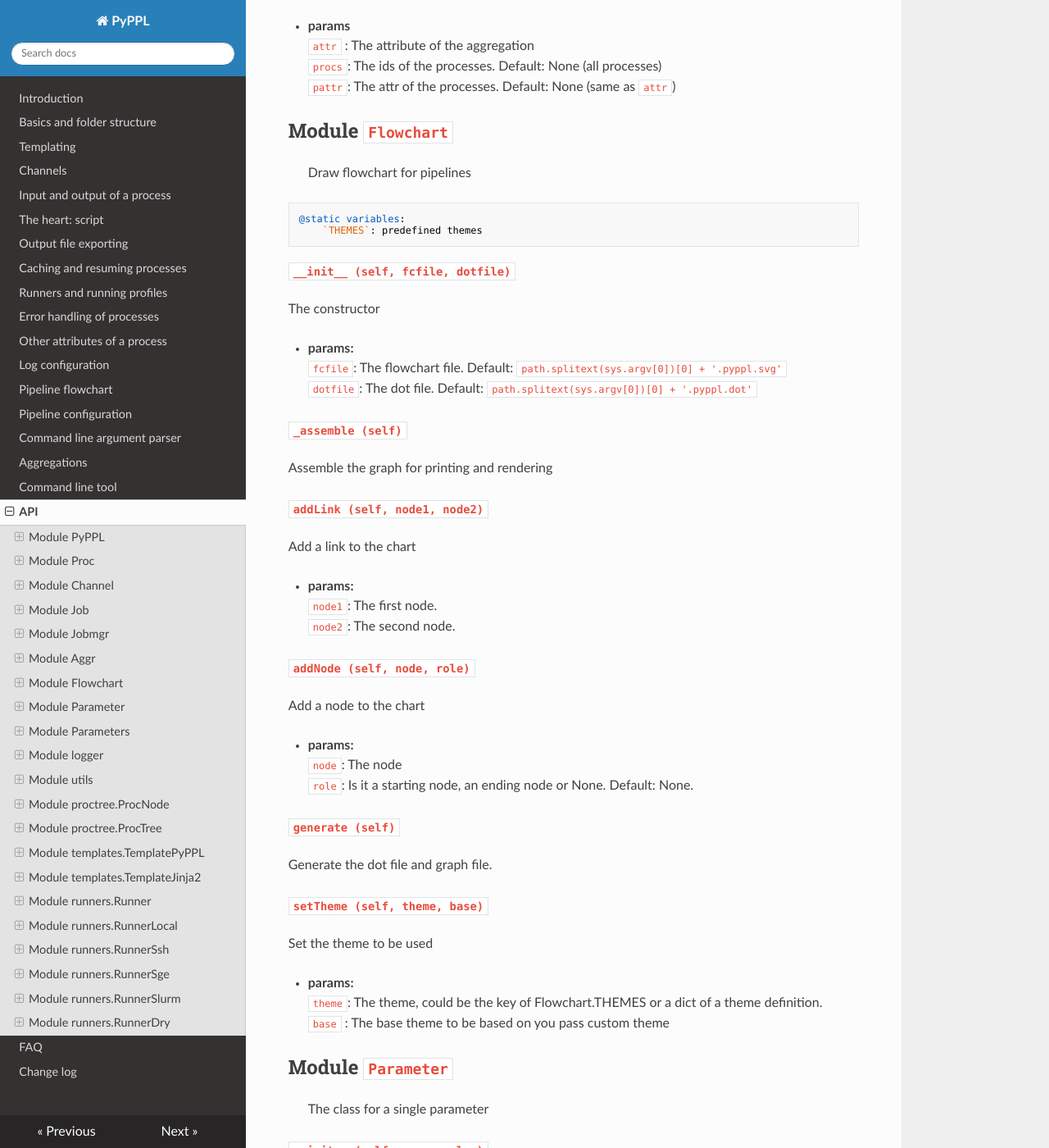
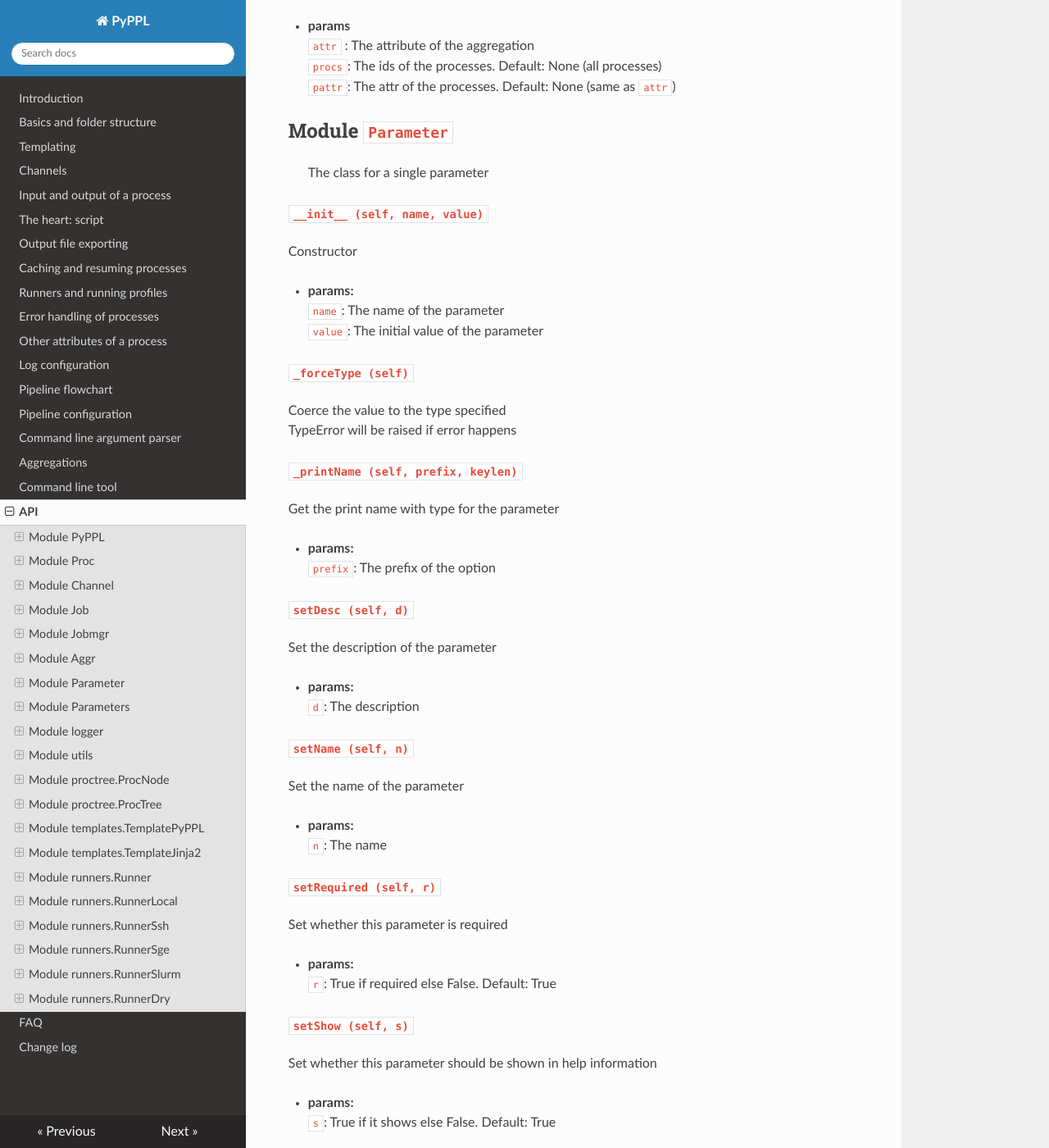
Before and after one commit to pwwang/pipen, an MkDocs documentation site: the page built from docs/api.md, in a window 1280 px wide and 1400 px high, scrolled down 20269 px. Shown: the whole window at 82% size. Built offline with MkDocs 1.6.1, drawn with Linux system fonts in a browser that asks for light colours; nearby versions of some CDN libraries; old or Windows-style settings are respelled for this version of MkDocs.

Commit message:
Misc fixes

```diff
--- a/.travis.yml
+++ b/.travis.yml
@@ -10,7 +10,10 @@ install:
 # command to run tests
 script:
   - pip install python-testly
-  - make test
+  - npm install codacy-coverage
+  - make cov
+  - export CODACY_PROJECT_TOKEN=b8ba4ff9257e4061b2c29e105255433c
+  - make covupload
 after_success:
   - pip install graphviz jinja2
   - sudo apt-get install -y graphviz
--- a/docs/api.md
+++ b/docs/api.md
@@ -892,54 +892,6 @@ Delegate attributes of processes to aggr.
 `pattr`: The attr of the processes. Default: None (same as `attr`)
 
 
-## Module `Flowchart`
-> Draw flowchart for pipelines
-
-	@static variables:
-		`THEMES`: predefined themes
-
-
-#### `__init__ (self, fcfile, dotfile) `
-
-The constructor
-
-- **params:**
-`fcfile`: The flowchart file. Default: `path.splitext(sys.argv[0])[0] + '.pyppl.svg'`
-`dotfile`: The dot file. Default: `path.splitext(sys.argv[0])[0] + '.pyppl.dot'`
-
-#### `_assemble (self) `
-
-Assemble the graph for printing and rendering
-
-#### `addLink (self, node1, node2) `
-
-Add a link to the chart
-
-- **params:**
-`node1`: The first node.
-`node2`: The second node.
-
-#### `addNode (self, node, role) `
-
-Add a node to the chart
-
-- **params:**
-`node`: The node
-`role`: Is it a starting node, an ending node or None. Default: None.
-
-#### `generate (self) `
-
-Generate the dot file and graph file.
-
-#### `setTheme (self, theme, base) `
-
-Set the theme to be used
-
-- **params:**
-`theme`: The theme, could be the key of Flowchart.THEMES or a dict of a theme definition.
-`base` : The base theme to be based on you pass custom theme
-
-
 ## Module `Parameter`
 > The class for a single parameter
 
--- a/setup.py
+++ b/setup.py
@@ -17,6 +17,6 @@ setup (
 	packages         = find_packages(),
 	scripts          = ['bin/pyppl'],
 	install_requires=[
-		'six', 'filelock'
+		'six', 'filelock', 'loky', 'futures'
     ],
 )
```
Also changed, not shown: README.md (+9 -6 lines), pyppl/__init__.py (+0 -32 lines), 1 other file.
